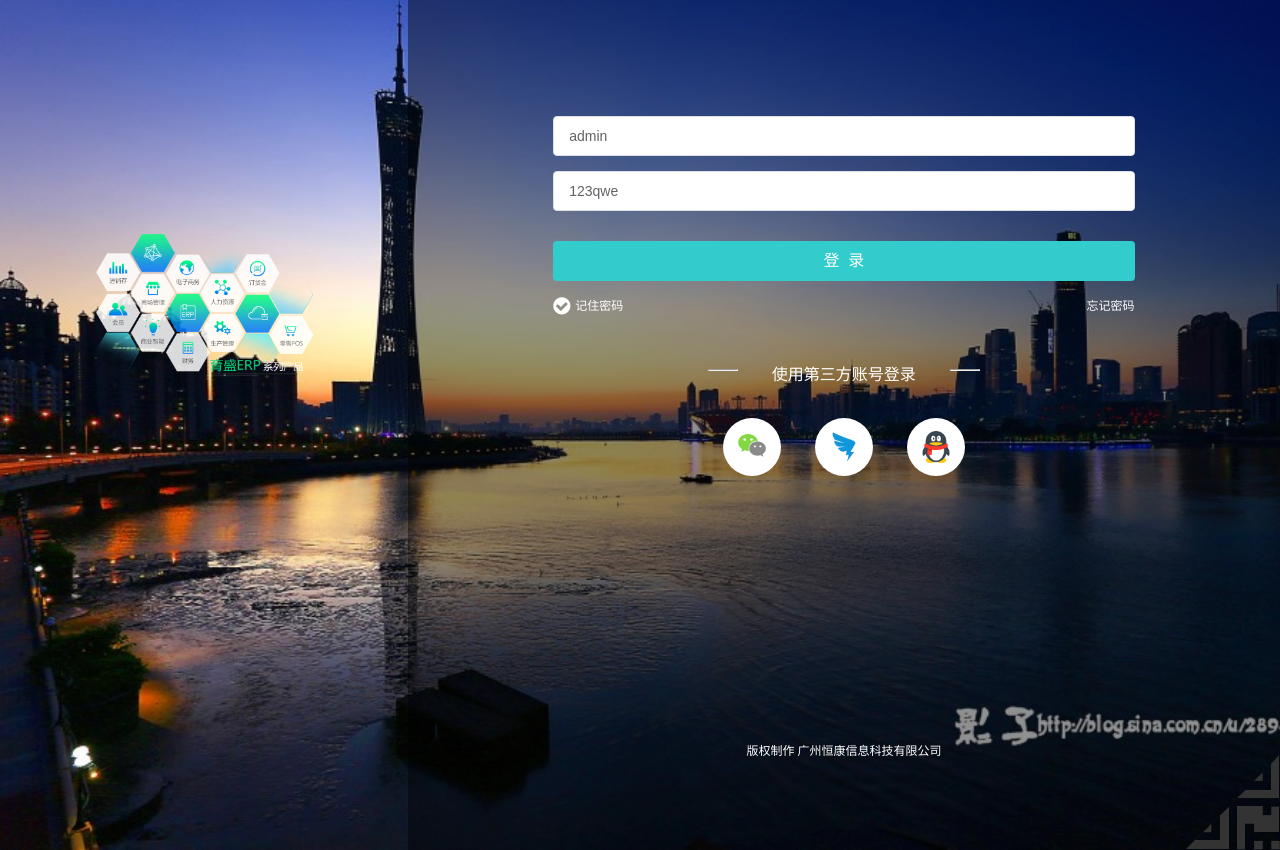
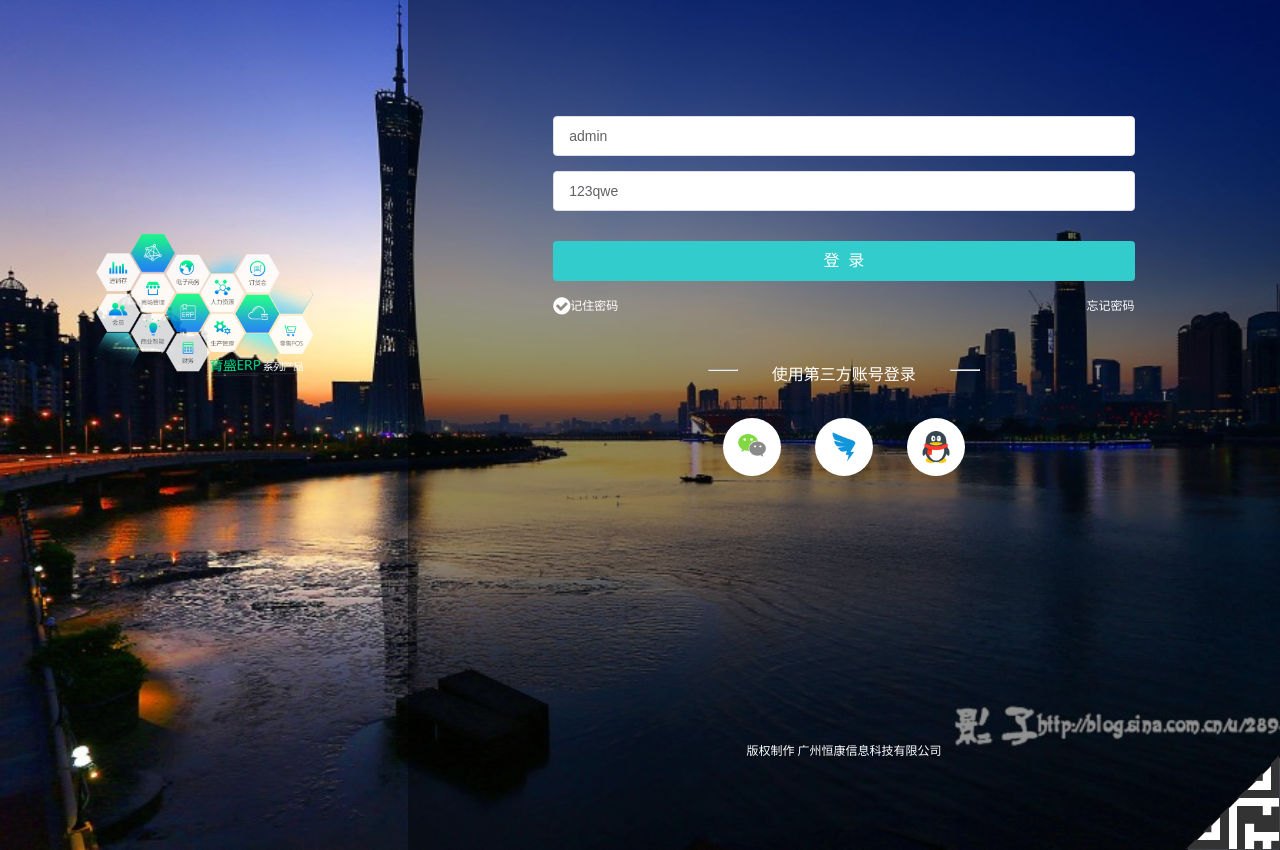
Before and after one commit to callmegrandfa/Finalest-ERP, a Vue app: page /login in a window 1280 px wide. Shown: the part 124-974 px from the top of the page. Built offline with nearby package versions, Linux system fonts and the light colour scheme.

Commit message:
添加二维码

```diff
--- a/src/components/login.vue
+++ b/src/components/login.vue
@@ -12,7 +12,11 @@
             </el-col>
         </el-col>
         <el-col class="loginForm">
-            <img class="code" src="../../static/image/login/QRcode.png">
+
+            <div class="code">
+                 <img src="../../static/image/login/QRcode.png">
+            </div>
+
             <el-col :span="3" :offset="15" class="choose">
                <img src="../../static/image/login/language.png" alt="语言"><span>语言</span>
             </el-col>
@@ -138,10 +142,21 @@ export default {
         position: relative;
     }
     .loginWrapper .code{
+        overflow: hidden;
         position: absolute;
         right: 0;
         bottom: 0;
-        z-index: 100;
+        width: 94px;
+        height: 95px;
+        background-repeat: no-repeat;
+        background-size: contain;
+        background-position: right bottom;
+        background-image: url(../../static/image/login/code.png)
+    }
+    .loginWrapper .code img{
+        position: relative;
+        right: 0;
+        bottom: 0;
     }
     .loginWrapper .loginForm .choose{
         cursor: pointer;
@@ -217,7 +232,6 @@ export default {
         color: #fff;
     }
     .loginWrapper .remember i{
-        margin-right: 5px;
         vertical-align: middle;
         font-size: 20px;
         cursor: pointer;
@@ -231,6 +245,7 @@ export default {
         text-align: right;
     }
     .loginWrapper .check{
+
         color: #20e4e4;
     }
     .loginWrapper .thirdParty{
```
Also changed, not shown: static/image/login/code.png (added).
